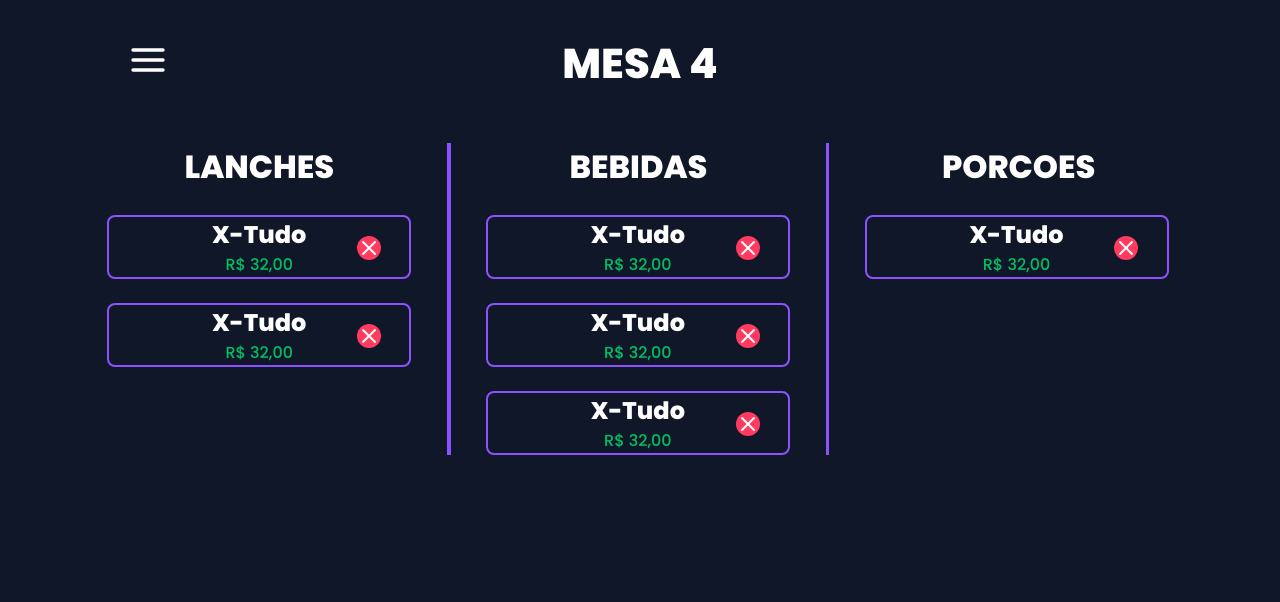
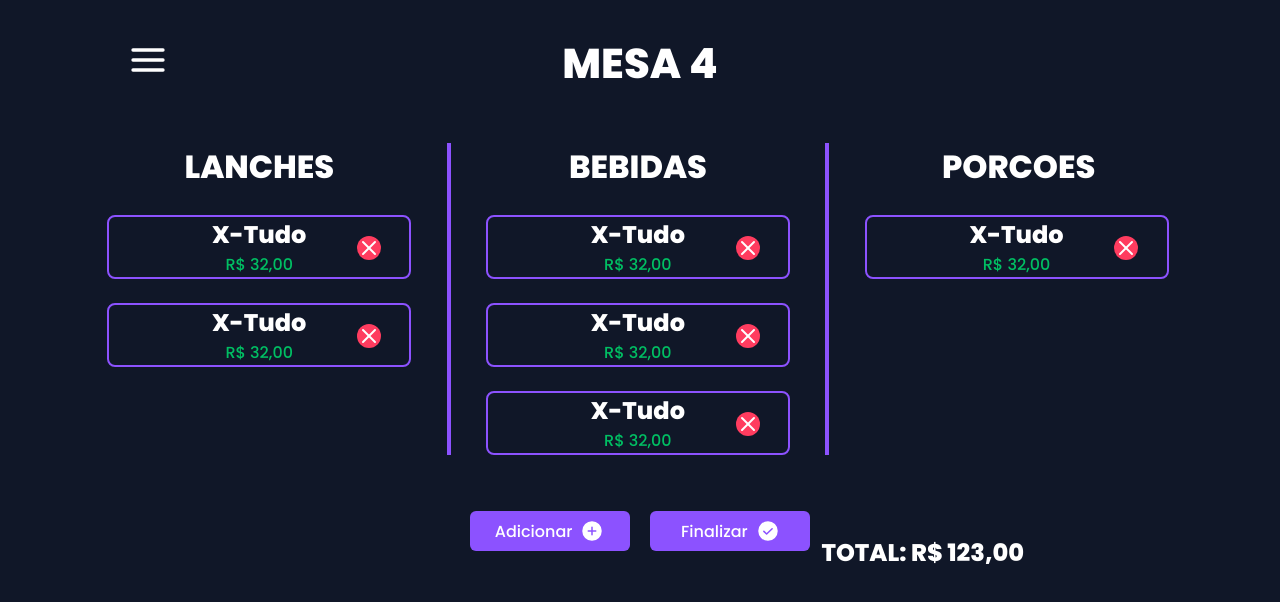
Before and after one commit to eualbino/Restaurante, a React (Vite) app: page /pedidosMesas in a window 1280 px wide. Shown: the top 602 px of the page. Built offline with nearby package versions, Linux system fonts and the light colour scheme; the HTML template or start-up script is replaced by a standard one.

Commit message:
Restaurante

```diff
--- a/package.json
+++ b/package.json
@@ -14,6 +14,7 @@
     "@hookform/resolvers": "^3.2.0",
     "axios": "^1.4.0",
     "lucide-react": "^0.268.0",
+    "phosphor-react": "^1.4.1",
     "react": "^18.2.0",
     "react-dom": "^18.2.0",
     "react-hook-form": "^7.45.4",
--- a/src/pages/Menu/LanchesMenu/index.tsx
+++ b/src/pages/Menu/LanchesMenu/index.tsx
@@ -1,5 +1,15 @@
+import Header from "../../components/Header";
+
 const LanchesMenu = () => {
-    return ( <h1>LanchesMenu</h1> );
+    return (
+        <div>
+            <div>
+            <Header/>
+            </div>
+
+
+        </div>
+     );
 }
 
 export default LanchesMenu;
--- a/src/pages/Mesas/PedidosMesas/index.tsx
+++ b/src/pages/Mesas/PedidosMesas/index.tsx
@@ -1,11 +1,15 @@
 import { X } from "lucide-react";
 import Header from "../../components/Header";
 import {
+  ButtonOptions,
   PedidosMesaBebidas,
   PedidosMesaLanches,
   PedidosMesaPorcoes,
   PedidosMesasContainer,
+  TotalAndButtonOptions,
+  TotalPrice,
 } from "./styles";
+import { PlusCircle, CheckCircle } from "phosphor-react";
 
 const PedidosMesas = () => {
   return (
@@ -58,6 +62,7 @@ const PedidosMesas = () => {
         </PedidosMesaBebidas>
         <PedidosMesaPorcoes>
           <h1>PORCOES</h1>
+          {/* Colocar isso dentro de um MAP */}
           <div>
             <h2>X-Tudo</h2>
             <span>R$ 32,00</span>
@@ -66,7 +71,23 @@ const PedidosMesas = () => {
               </button>
           </div>
         </PedidosMesaPorcoes>
+
       </PedidosMesasContainer>
+      <TotalAndButtonOptions>
+            <ButtonOptions>
+              <button>
+              <span>Adicionar</span>
+              <PlusCircle size={24} color="#ffffff" weight="fill" />
+              </button>
+              <button>
+                <span>Finalizar</span>
+                <CheckCircle size={24} color="#ffffff" weight="fill" />
+              </button>
+            </ButtonOptions>
+            <TotalPrice>
+              <h2>TOTAL: R$ 123,00</h2>
+            </TotalPrice>
+        </TotalAndButtonOptions>
     </div>
   );
 };
--- a/src/pages/Mesas/PedidosMesas/styles.ts
+++ b/src/pages/Mesas/PedidosMesas/styles.ts
@@ -42,7 +42,7 @@ export const PedidosMesaLanches = styled.div`
 
 export const PedidosMesaBebidas = styled.div`
   text-align: center;
-  border-right: 3px solid ${(props) => props.theme["purple-500"]};
+  border-right: 4px solid ${(props) => props.theme["purple-500"]};
 
   div {
     margin-top: 1.5rem;
@@ -96,3 +96,39 @@ export const PedidosMesaPorcoes = styled.div`
     height: 1.5rem;
   }
 `;
+
+export const TotalAndButtonOptions = styled.div`
+  margin-top: 3.5rem;
+  display: flex;
+  flex-direction: column;
+  justify-content: center;
+  align-items: center;
+`;
+
+export const ButtonOptions = styled.div`
+  display: flex;
+  justify-content: center;
+  align-items: center;
+  gap: 1.3rem;
+  button {
+    display: flex;
+    align-items: center;
+    justify-content: center;
+    width: 10rem;
+    height: 2.5rem;
+    color: ${(props) => props.theme.white};
+    background-color: ${(props) => props.theme["purple-500"]};
+    border: none;
+    border-radius: 6px;
+    gap: 0.5rem;
+  }
+`;
+
+export const TotalPrice = styled.div`
+  width: 60%;
+  margin-top: -1rem;
+  h2{
+    float: right;
+  }
+
+`;
--- a/src/pages/Mesas/index.tsx
+++ b/src/pages/Mesas/index.tsx
@@ -1,3 +1,4 @@
+import { NavLink } from "react-router-dom";
 import Header from "../components/Header";
 import { MessasContainer } from "./styles";
 
@@ -11,23 +12,25 @@ const Mesas = () => {
           <button>ACESSAR</button>
         </div>
         <div>
-          <h2>Mesa 1</h2>
+          <h2>Mesa 2</h2>
           <button>ACESSAR</button>
         </div>
         <div>
-          <h2>Mesa 1</h2>
+          <h2>Mesa 3</h2>
           <button>ACESSAR</button>
         </div>
         <div>
-          <h2>Mesa 1</h2>
+          <h2>Mesa 4</h2>
+          <NavLink to="/pedidosMesas" title="Pedidos das Mesas">
+          <button>ACESSAR</button>
+          </NavLink>
+        </div>
+        <div>
+          <h2>Mesa 5</h2>
           <button>ACESSAR</button>
         </div>
         <div>
-          <h2>Mesa 1</h2>
-          <button>ACESSAR</button>
-        </div>
-        <div>
-          <h2>Mesa 1</h2>
+          <h2>Mesa 6</h2>
           <button>ACESSAR</button>
         </div>
       </MessasContainer>
--- a/src/pages/components/Header/index.tsx
+++ b/src/pages/components/Header/index.tsx
@@ -3,7 +3,7 @@ import { HeaderContainer } from "./styles";
 import { NavLink } from "react-router-dom";
 
 interface headerProps{
-    children: string,
+    children?: string,
 }
 
 const Header = ({ children }: headerProps) => {
```
Also changed, not shown: 1 other file (tests, documents, lock files or other folders).
